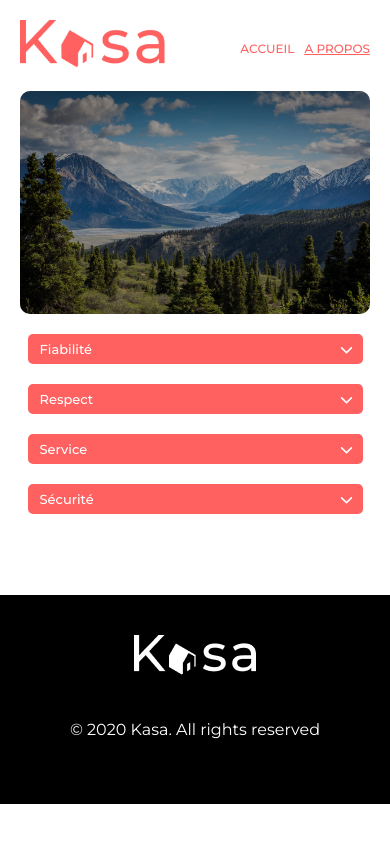
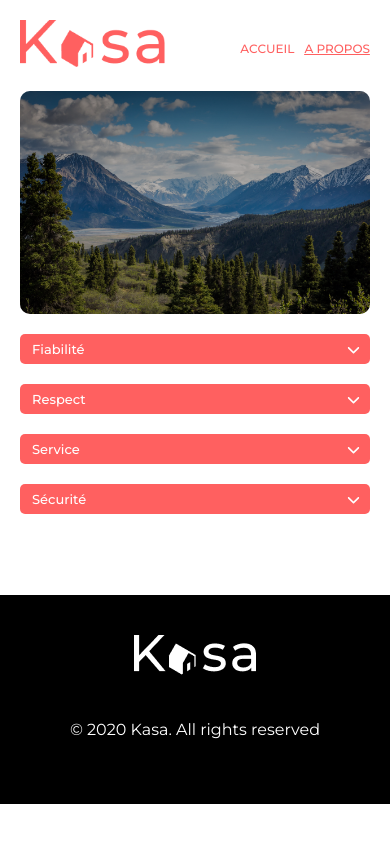
Before and after one commit to BruandT/P_Kasa, a React (Create React App) app: page /about in a window 390 px wide. Built offline with nearby package versions, Linux system fonts and the light colour scheme.

Commit message:
Ajout de commentaire dans le js et modification du responsive en css

```diff
--- a/src/components/Collapse/Collapse.css
+++ b/src/components/Collapse/Collapse.css
@@ -32,14 +32,14 @@
     color: #FF6060;
 }
 .collapse-container{
-    width: 1020px;
+    width: 100%;
     border-radius: 5px;
     border: none;
     margin-top: 33px;
 }
-@media screen and (max-width: 767px) {
+@media screen and (max-width: 880px) {
     .collapse-container{
-        width: 335px;
+        width: 100%;
         margin-top: 20px;
     }
     .collapse{
--- a/src/components/Collapse/Collapse.js
+++ b/src/components/Collapse/Collapse.js
@@ -5,9 +5,11 @@ import { FontAwesomeIcon } from '@fortawesome/react-fontawesome';
 import { faChevronUp, faChevronDown } from '@fortawesome/free-solid-svg-icons';
 import { library } from '@fortawesome/fontawesome-svg-core';
 
+// Ajout des icons
 library.add(faChevronUp, faChevronDown);
 
 const Collapse = (data) => {
+  // Pour que les collapses soit toujours fermé
   const [isCollapsed, setIsCollapsed] = useState(true);
 
   const toggleCollapse = () => {
@@ -17,6 +19,7 @@ const Collapse = (data) => {
   return (
     <>
     <div className='collapse-container'>
+      {/* Ouverture des collapses */}
     <button className='collapse' onClick={toggleCollapse}>
     {isCollapsed ? (
       <>
```
Lines whose indentation alone changed are shown as unchanged.
